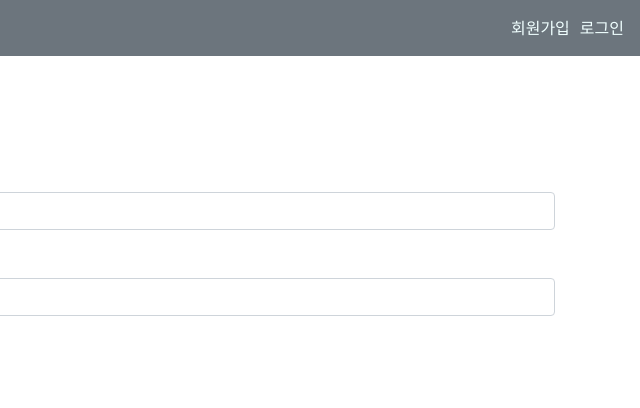
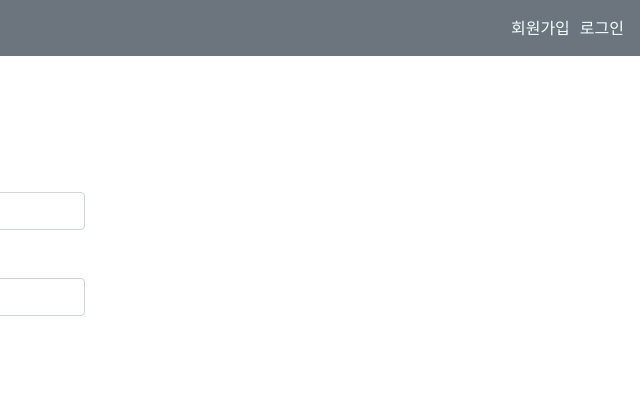
Before and after one commit to hoooooony/hoooooony.github.io, a plain HTML site: page signin.html in a window 1280 px wide. Shown: the full height of the page, 640-1280 px from the left. Drawn offline with nearby package versions, Linux system fonts and the light colour scheme.

Commit message:
기능  추가

```diff
--- a/signin.html
+++ b/signin.html
@@ -39,7 +39,7 @@
     </nav>
     <div class="container mt-5">
       <h1>로그인</h1>
-      <form>
+      <form style="width: 50vw">
         <div class="form-group">
           <label for="id">ID</label>
           <input
```
